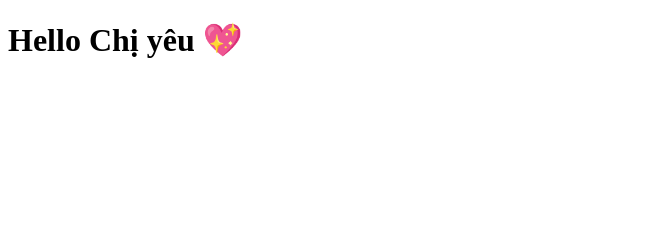
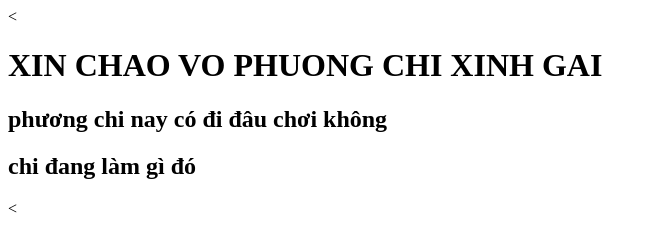
Before and after one commit to ilovechisomuch/ilovechisomuch, a plain HTML site: page index.html in a window 1280 px wide. Shown: the whole page, without its empty margins (0-657 px from the left). Drawn offline with Linux system fonts and the light colour scheme.

Commit message:
Add files via upload

```diff
--- a/index.html
+++ b/index.html
@@ -1,9 +1,17 @@
 <!DOCTYPE html>
-<html>
+<html lang="en">
   <head>
-    <title>Chị yêu tuyệt vời</title>
+    <meta charset="UTF-8" />
+    <meta name="viewport" content="width=device-width, initial-scale=1.0" />
+    <title>Document</title>
   </head>
   <body>
-    <h1>Hello Chị yêu 💖</h1>
+    <
+    <mein>
+      <h1>XIN CHAO VO PHUONG CHI XINH GAI</h1>
+      <h2>phương chi nay có đi đâu chơi không</h2>
+      <h2>chi đang làm gì đó</h2>
+      <
+    </main>
   </body>
 </html>
```
